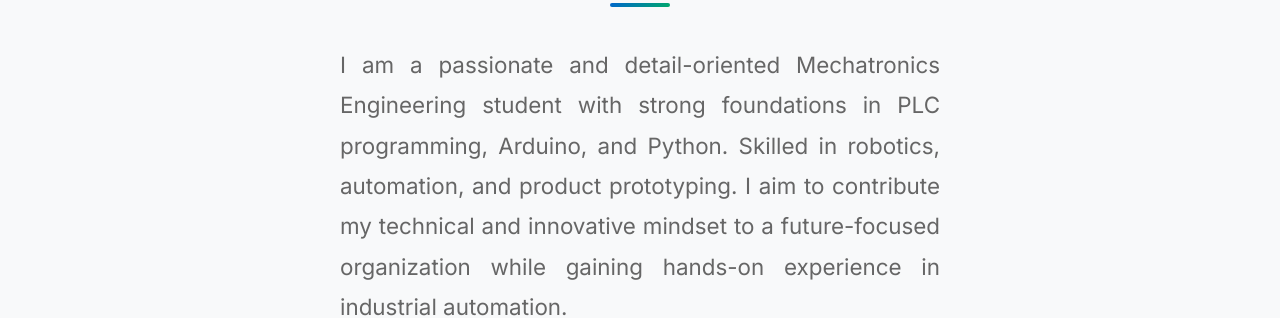
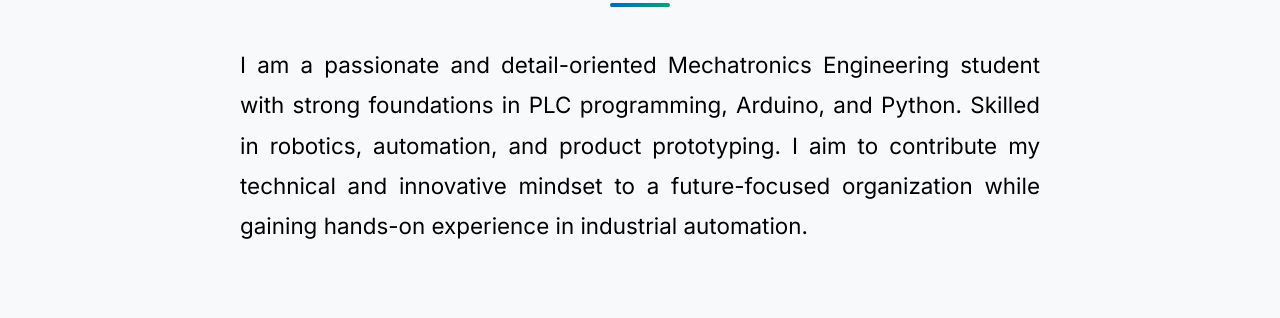
Before and after one commit to tamilan12th/thamaraiselvan-portfolio, a website: page index.html in a window 1280 px wide. Shown: the part 643-961 px from the top of the page. Drawn offline with Linux system fonts and the light colour scheme.

Commit message:
Update style.css

```diff
--- a/style.css
+++ b/style.css
@@ -371,7 +371,6 @@
 /* About Section */
 .about-content {
   max-width: 800px;
-  max-width: 600px;
   margin: 0 auto;
 }
 
@@ -380,7 +379,7 @@
   line-height: 1.8;
   margin-bottom: 3rem;
   text-align: justify;
-  color: var(--text-light);
+  color: black;
 }
 
 .stats-grid {
```
